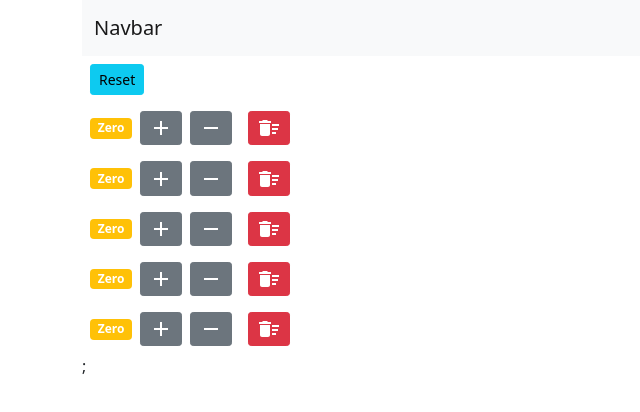
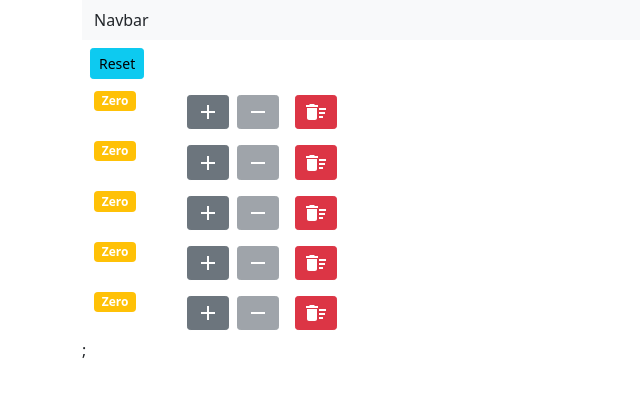
Before and after one commit to Bobstyle23/Simple-counter, a React (Create React App) app: page / in a window 1280 px wide. Shown: the top 412 px of the page, without its empty margins (0-640 px from the left). Built offline with nearby package versions, Linux system fonts and the light colour scheme.

Commit message:
Modify decrement button

```diff
--- a/src/components/counter.jsx
+++ b/src/components/counter.jsx
@@ -6,10 +6,12 @@ import DeleteSweepIcon from "@material-ui/icons/DeleteSweep";
 class Counter extends Component {
   render() {
     return (
-      <div>
-        <span className="badge bg-info m-2">{this.props.id}</span>
-
+      <div className="container">
+        <div className="row">
+          <div className="col-1">
             <span className={this.getBadgeClasses()}>{this.formatCount()}</span>
+          </div>
+          <div className="col">
             <button
               onClick={() => this.props.onIncrement(this.props.counter)}
               className="btn btn-secondary btn-sm"
@@ -19,6 +21,7 @@ class Counter extends Component {
             <button
               onClick={() => this.props.onDecrement(this.props.counter)}
               className="btn btn-secondary btn-sm m-2"
+              disabled={this.props.counter.value === 0 ? "disabled" : ""}
             >
               <RemoveIcon />
             </button>
@@ -29,6 +32,8 @@ class Counter extends Component {
               <DeleteSweepIcon />
             </button>
           </div>
+        </div>
+      </div>
     );
   }
 
@@ -38,7 +43,7 @@ class Counter extends Component {
   }
 
   getBadgeClasses() {
-    let classes = "badge m-2 bg-";
+    let classes = "badge  bg-";
     classes += this.props.counter.value === 0 ? "warning" : "primary";
     return classes;
   }
--- a/src/components/navbar.jsx
+++ b/src/components/navbar.jsx
@@ -5,12 +5,10 @@ class Navbar extends Component {
     return (
       <nav className="navbar navbar-light bg-light">
         <div className="container-fluid">
-          <a className="navbar-brand" href="#">
-            Navbar {""}
-            <span className="badge bg-pill bg-secondary">
-              {this.props.totalCounters}
-            </span>
-          </a>
+          Navbar {""}
+          <span className="badge bg-pill bg-secondary">
+            {this.props.totalCounters}
+          </span>
         </div>
       </nav>
     );
```
Lines whose indentation alone changed are shown as unchanged.
